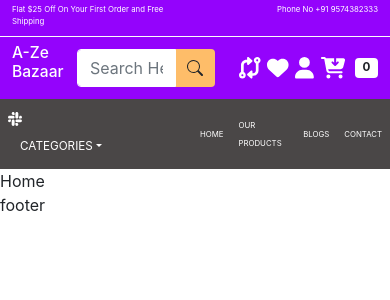
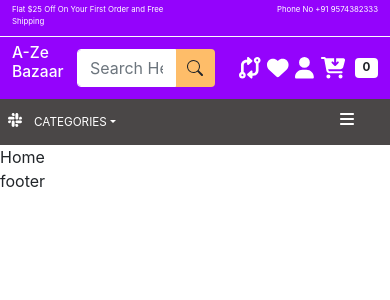
Before and after one commit to Prianca94/E-commerce-portfolioProject, a React (Create React App) app: page / in a window 390 px wide. Shown: the top 300 px of the page. Built offline with nearby package versions, Linux system fonts and the light colour scheme.

Commit message:
header-responsive2

```diff
--- a/src/App.css
+++ b/src/App.css
@@ -111,6 +111,11 @@ a{
   display: none;
 }
 
+.header-bottom-strip .menuicon2{
+  display: none;
+
+}
+
 /* Header Ends */
 
 /*Responssive*/
@@ -126,5 +131,14 @@ a{
 .header-bottom-strip{padding: auto;}
 .header-bottom-strip .menu-links a{font-size: 2vw;}
 .header-bottom-strip .dropdown button{font-size: 3vw;}
+.header-bottom-strip .menu-links {display:none;}
+
+.header-bottom-strip .menuicon2{
+  display: block;
+  color: white;
 
 }
+
+
+
+}
--- a/src/components/Header.js
+++ b/src/components/Header.js
@@ -105,7 +105,7 @@ const Header = () => {
       <header className="header-bottom-strip p-2">
         <div className="container-xxl"></div>
         <div className="row">
-          <div className="col-12">
+          <div className="col-10">
             <div className="menu-bottom d-flex align-items-center gap-30">
               <div>
                 <div class="dropdown">
@@ -140,6 +140,7 @@ const Header = () => {
                   </ul>
                 </div>
               </div>
+
               <div className="menu-links text-white">
                 <div className="d-flex align-items-center gap-15">
                   <NavLink className="text-white">Home</NavLink>
@@ -148,7 +149,13 @@ const Header = () => {
                   <NavLink className="text-white">Contact</NavLink>
                 </div>
               </div>
+
             </div>
+          </div>
+          <div className="col-2">
+          <div className="menuicon2">
+                 <FontAwesomeIcon className="fontawesomeclass" icon={faBars} />
+              </div>
           </div>
         </div>
       </header>
```
